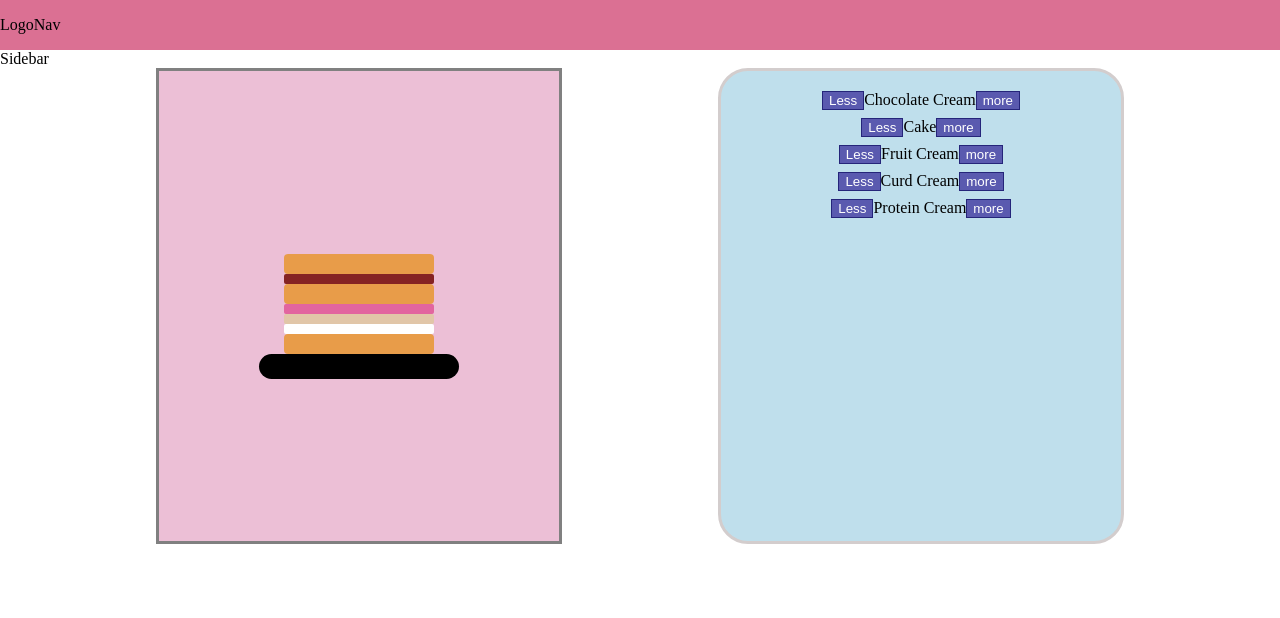
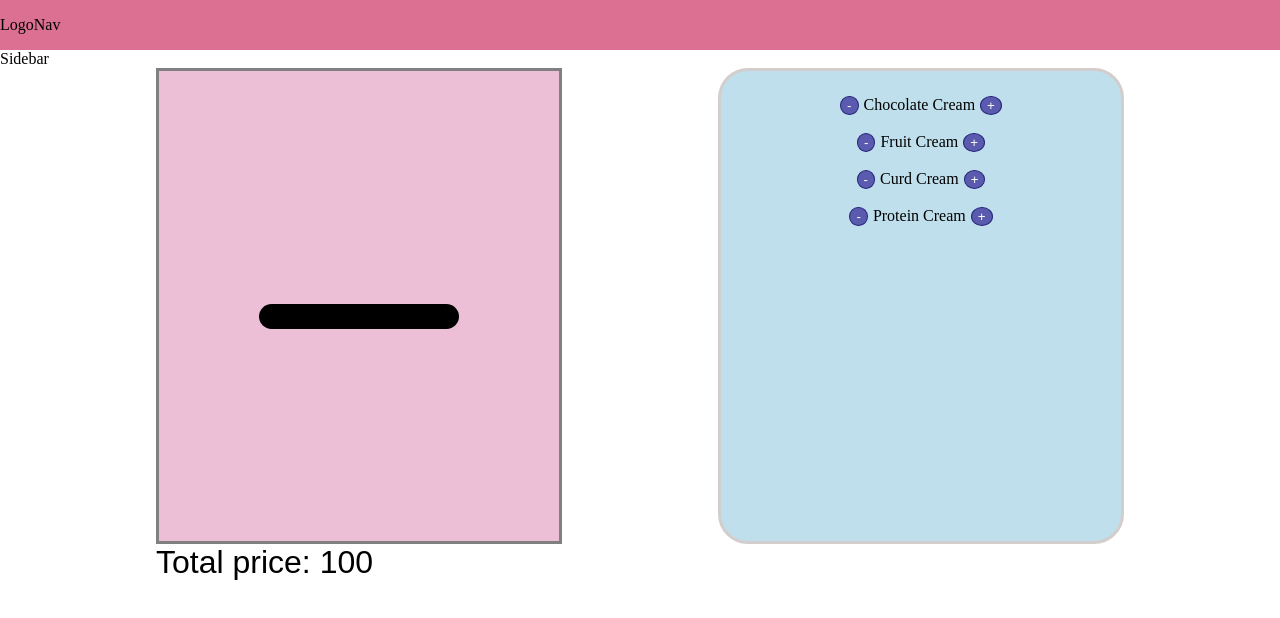
Before and after one commit to Aiperi-Amankulova/cake-builder, a React (Create React App) app: page / in a window 1280 px wide. Shown: the top 618 px of the page. Built offline with nearby package versions, Linux system fonts and the light colour scheme.

Commit message:
Add price calculation

```diff
--- a/src/components/CakeBuilder/CakeControls/CakeControl/CakeControl.js
+++ b/src/components/CakeBuilder/CakeControls/CakeControl/CakeControl.js
@@ -1,13 +1,21 @@
 import React  from 'react';
 import classes from './CakeControl.module.css';
 
-export default ({label}) => {
+export default ({ control, addIngredient, removeIngredient}) => {
 
     return (
       <div className= { classes.CakeControl }>
-       <button className={classes.less}>Less</button>
-       <span className={classes.label}>{label}</span>
-       <button className={classes.more}>more</button>
+       <button
+       className={classes.less}
+       onClick={()=> removeIngredient(control.type)}>
+          -
+       </button>
+       <span className={classes.label}>{control.label}</span>
+       <button
+       className={classes.more}
+       onClick={()=> addIngredient(control.type)}>
+          +
+      </button>
       </div>
     );
   }
--- a/src/components/CakeBuilder/CakeControls/CakeControl/CakeControl.module.css
+++ b/src/components/CakeBuilder/CakeControls/CakeControl/CakeControl.module.css
@@ -5,5 +5,7 @@
 .CakeControl button{
     border: 1px solid rgb(37, 37, 122);
     background-color: rgb(90, 90, 175);
+    border-radius: 100%;
+    margin: 5px;
     color: white;
 }
--- a/src/components/CakeBuilder/CakeControls/CakeControls.js
+++ b/src/components/CakeBuilder/CakeControls/CakeControls.js
@@ -2,17 +2,19 @@ import React  from 'react';
 import classes from './CakeControls.module.css';
 import CakeControl from './CakeControl/CakeControl';
 
-export default () => {
+export default ( {addIngredient,removeIngredient} ) => {
     const controls = [
         {label: "Chocolate Cream", type: "chocolateCream"},
-        {label: "Cake", type: "cake"},
         {label: "Fruit Cream", type: "fruitCream"},
         {label: "Curd Cream", type: "curdCream"},
         {label: "Protein Cream", type: "proteinCream"}
     ]
 
     const controlsOutput = controls.map(control =>
-        <CakeControl label={control.label}/>)
+        <CakeControl
+         control={control}
+        addIngredient={addIngredient}
+        removeIngredient={removeIngredient}/>)
 
     return (
       <div className= { classes.CakeControls }>
--- a/src/components/CakeBuilder/Сhocolate/Chocolate.module.css
+++ b/src/components/CakeBuilder/Сhocolate/Chocolate.module.css
@@ -1,4 +1,4 @@
-.Chocolate{
+.Chocolate .bento{
     border: 3px solid gray;
     background-color: rgb(236, 191, 214);
     width: 400px;
@@ -12,3 +12,8 @@
 
     overflow: hidden;
 }
+.Chocolate .price{
+    font-size: 2rem;
+    font-family: sans-serif;
+    align-items: center;
+}
--- a/src/components/CakeBuilder/Сhocolate/Сhocolate.js
+++ b/src/components/CakeBuilder/Сhocolate/Сhocolate.js
@@ -2,7 +2,7 @@ import React from 'react';
 import classes from './Chocolate.module.css';
 import Cake from './Cake/Cake';
 
-export default ({ ingredients }) => {
+export default ({ ingredients,price }) => {
   let ingredientsOutput = [];
 
   const types = Object.keys(ingredients);
@@ -13,12 +13,14 @@ export default ({ ingredients }) => {
   });
     return (
       <div className= { classes.Chocolate }>
-            <Cake/>
-             {ingredientsOutput}
-             <Cake/>
-            <Cake type="plate"/>
 
-
+       <div className={classes.bento}>
+         {ingredientsOutput}
+         <Cake type="plate"/>
       </div>
+      <div className={classes.price}>
+       Total price: {price}
+      </div>
+     </div>
     );
   }
--- a/src/containers/CakeBuilder/CakeBuilder.js
+++ b/src/containers/CakeBuilder/CakeBuilder.js
@@ -3,19 +3,48 @@ import Chocolate from  '../../components/CakeBuilder/Сhocolate/Сhocolate';
 import classes from './CakeBuilder.module.css';
 import CakeControls from '../../components/CakeBuilder/CakeControls/CakeControls';
 
+const PRICES ={
+  chocolateCream: 50,
+  fruitCream: 50,
+  curdCream: 50,
+  proteinCream:50
+}
+
 export default () => {
 const [ingredients, setIngredients] = useState({
-  chocolateCream:1,
-  cake:1,
-  fruitCream: 1,
-  curdCream: 1,
-  proteinCream:1
+  chocolateCream:0,
+  fruitCream: 0,
+  curdCream: 0,
+  proteinCream:0
+});
+const [price, setPrice] = useState(100);
 
-})
+function addIngredient(type){
+ const newIngredients = {...ingredients};
+ newIngredients[type]++;
+ setIngredients(newIngredients);
+
+ const newPrice = price + PRICES[type];
+ setPrice(newPrice);
+}
+
+function removeIngredient(type){
+if(ingredients[type] >= 1){
+  const newIngredients = {...ingredients};
+  newIngredients[type]--;
+  setIngredients(newIngredients);
+ }
+ const newPrice = price - PRICES[type];
+ setPrice(newPrice);
+}
+
+
     return (
       <div className= { classes.CakeBuilder }>
-      <Chocolate ingredients={ingredients}/>
-       <CakeControls/>
+      <Chocolate price={price} ingredients={ingredients}/>
+       <CakeControls
+       addIngredient={addIngredient}
+       removeIngredient={removeIngredient}/>
       </div>
     );
   }
```
